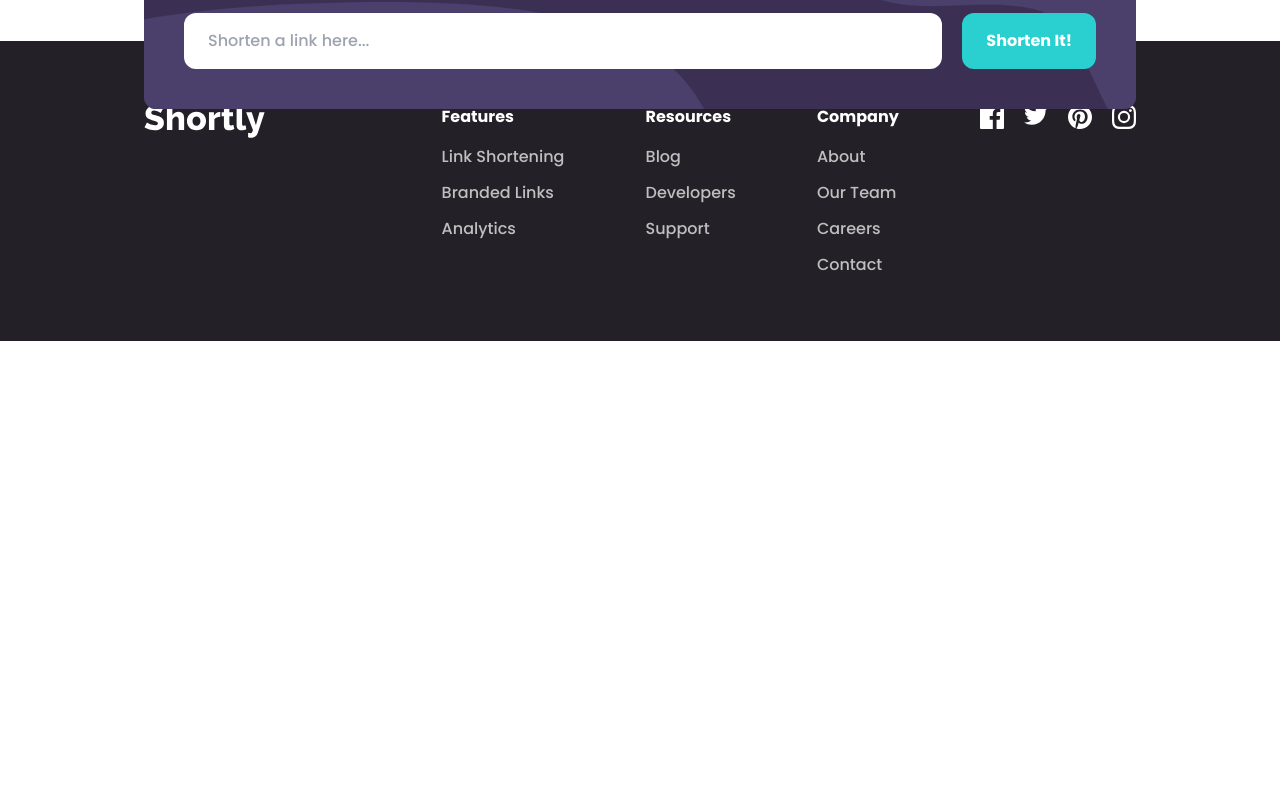
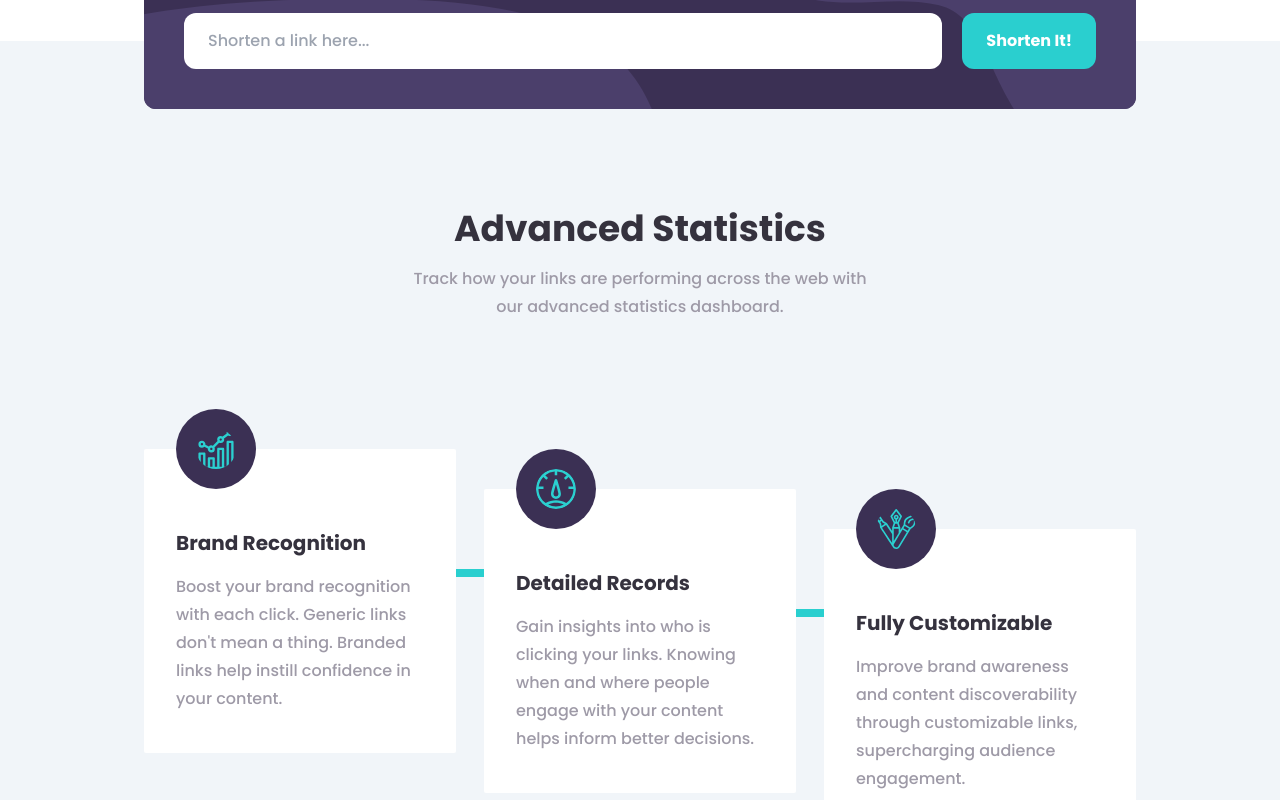
Before and after one commit to Ilkenza/Shortly, a React (Vite) app: page / in a window 1280 px wide. Shown: the part 800-1600 px from the top of the page. Before the commit the page ends 1141 px from the top, so only its background shows below. Built offline with nearby package versions, Linux system fonts and the light colour scheme.

Commit message:
add code in statistics and added statsdata.js

```diff
--- a/src/components/Shorten.jsx
+++ b/src/components/Shorten.jsx
@@ -5,7 +5,7 @@ function Shorten() {
     <section className="mx-36 relative">
       <div className="w-full absolute -top-[68px]">
         <div className="bg-primary-violet rounded-xl">
-          <form className=" lg:bg-bg_shorten_desktop bg-bg_shorten_mobile rounded-xl flex justify-center items-center p-10 gap-5">
+          <form className=" lg:bg-bg_shorten_desktop bg-bg_shorten_mobile rounded-xl flex justify-center items-center p-10 gap-5 bg-cover">
             <input
               className="py-4 px-6 rounded-xl w-[85%]"
               type="text"
--- a/src/components/Statistics.jsx
+++ b/src/components/Statistics.jsx
@@ -1,5 +1,47 @@
+import statsData from "../data/statsData";
+
 function Statistics() {
-  return <div></div>;
+  return (
+    <section className="px-36 bg-slate-100 h-screen flex justify-center flex-col">
+      <div className="w-full flex items-center justify-center mb-32">
+        <div className="text-center pt-20 max-w-[30rem] w-full">
+          <h2 className="font-bold text-neutral-veryDarkBlue text-4xl pb-4">
+            Advanced Statistics
+          </h2>
+          <p className="text-neutral-grayishViolet text-base font-medium leading-7">
+            Track how your links are performing across the web with our advanced
+            statistics dashboard.
+          </p>
+        </div>
+      </div>
+      <div className="flex gap-7">
+        {statsData.map((stat, index) => (
+          <article
+            key={index}
+            className={`rounded-sm bg-white px-8 pt-20 pb-10 relative w-1/3 ${
+              stat.offsetClass
+            } ${
+              stat.hasBefore
+                ? "before:w-7 before:h-2 before:-left-7 before:bg-primary-cyan before:absolute"
+                : ""
+            }`}
+          >
+            <img
+              className="bg-primary-violet p-5 rounded-full absolute -top-10 w-20"
+              src={stat.imgSrc}
+              alt={stat.imgAlt}
+            />
+            <h3 className="text-neutral-veryDarkBlue text-xl font-bold mb-4">
+              {stat.title}
+            </h3>
+            <p className="text-neutral-grayishViolet leading-7">
+              {stat.description}
+            </p>
+          </article>
+        ))}
+      </div>
+    </section>
+  );
 }
 
 export default Statistics;
--- /dev/null
+++ b/src/data/statsData.js
@@ -0,0 +1,35 @@
+import brand from "../../public/assets/icons/icon-brand-recognition.svg";
+import detailed from "../../public/assets/icons/icon-detailed-records.svg";
+import customizable from "../../public/assets/icons/icon-fully-customizable.svg";
+
+const statsData = [
+    {
+        imgSrc: brand,
+        imgAlt: "Brand Recognition",
+        title: "Brand Recognition",
+        description:
+            "Boost your brand recognition with each click. Generic links don't mean a thing. Branded links help instill confidence in your content.",
+        offsetClass: "top-0",
+        hasBefore: false,
+    },
+    {
+        imgSrc: detailed,
+        imgAlt: "Detailed Records",
+        title: "Detailed Records",
+        description:
+            "Gain insights into who is clicking your links. Knowing when and where people engage with your content helps inform better decisions.",
+        offsetClass: "top-10",
+        hasBefore: true,
+    },
+    {
+        imgSrc: customizable,
+        imgAlt: "Fully Customizable",
+        title: "Fully Customizable",
+        description:
+            "Improve brand awareness and content discoverability through customizable links, supercharging audience engagement.",
+        offsetClass: "top-20",
+        hasBefore: true,
+    },
+];
+
+export default statsData;
```
